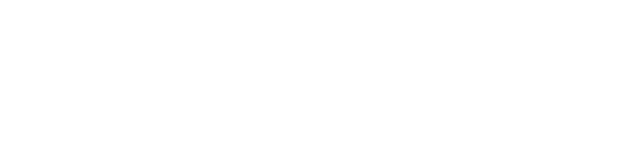
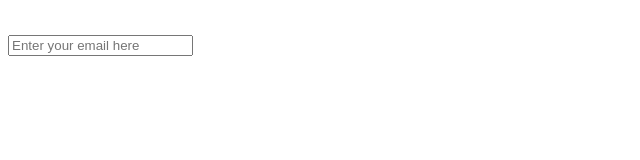
Before and after one commit to anilshah042022/Microverse-Atim-Anil, a plain HTML site: page index.html in a window 1280 px wide. Shown: the whole page, without its empty margins (0-640 px from the left). Drawn offline with Linux system fonts and the light colour scheme.

Commit message:
added email input

```diff
--- a/index.html
+++ b/index.html
@@ -14,7 +14,9 @@
         <link class= "nav-link" href="#">
         <link class= "nav-link" href="#">
         </nav>
-
+        <form action="form">
+            <input type="email" id="email" placeholder="Enter your email here">
+        </form>
     </h1>
 
 </body>
```
